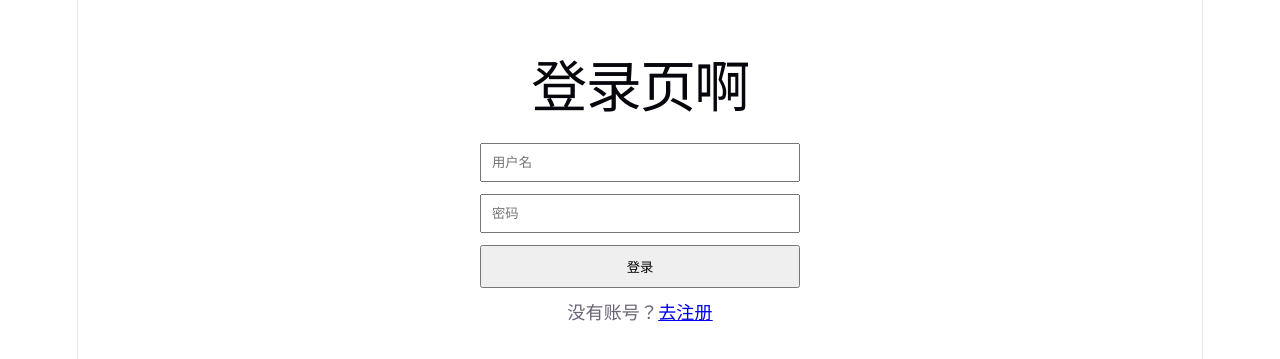
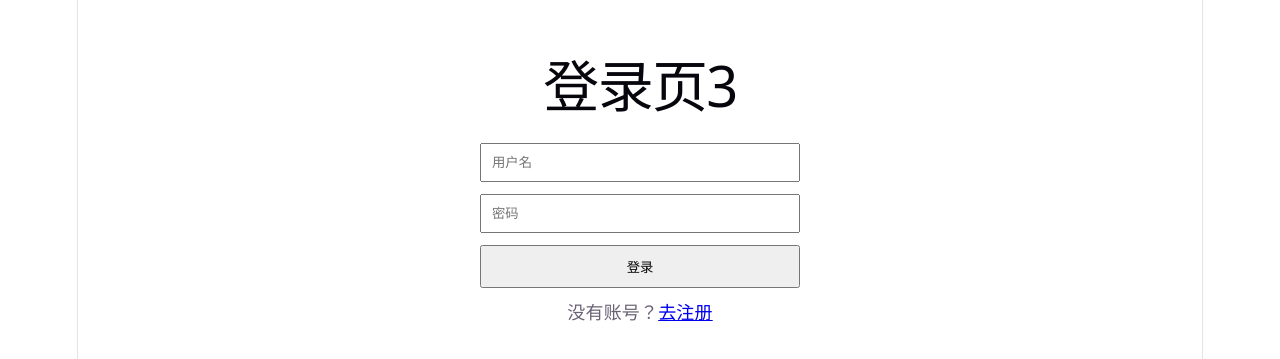
Before and after one commit to FlyerYe/FYAllStack, a React (Vite) app in the folder frontend/: page /login in a window 1280 px wide. Shown: the part 217-576 px from the top of the page. Built offline with nearby package versions, Linux system fonts and the light colour scheme.

Commit message:
feat:CD测试3

```diff
--- a/frontend/src/pages/Login.tsx
+++ b/frontend/src/pages/Login.tsx
@@ -43,7 +43,7 @@ function Login() {
   return (
     <div className="auth-page">
       <form className="auth-form" onSubmit={handleSubmit}>
-        <h1>登录页啊</h1>
+        <h1>登录页3</h1>
 
         <input
           value={username}
```
